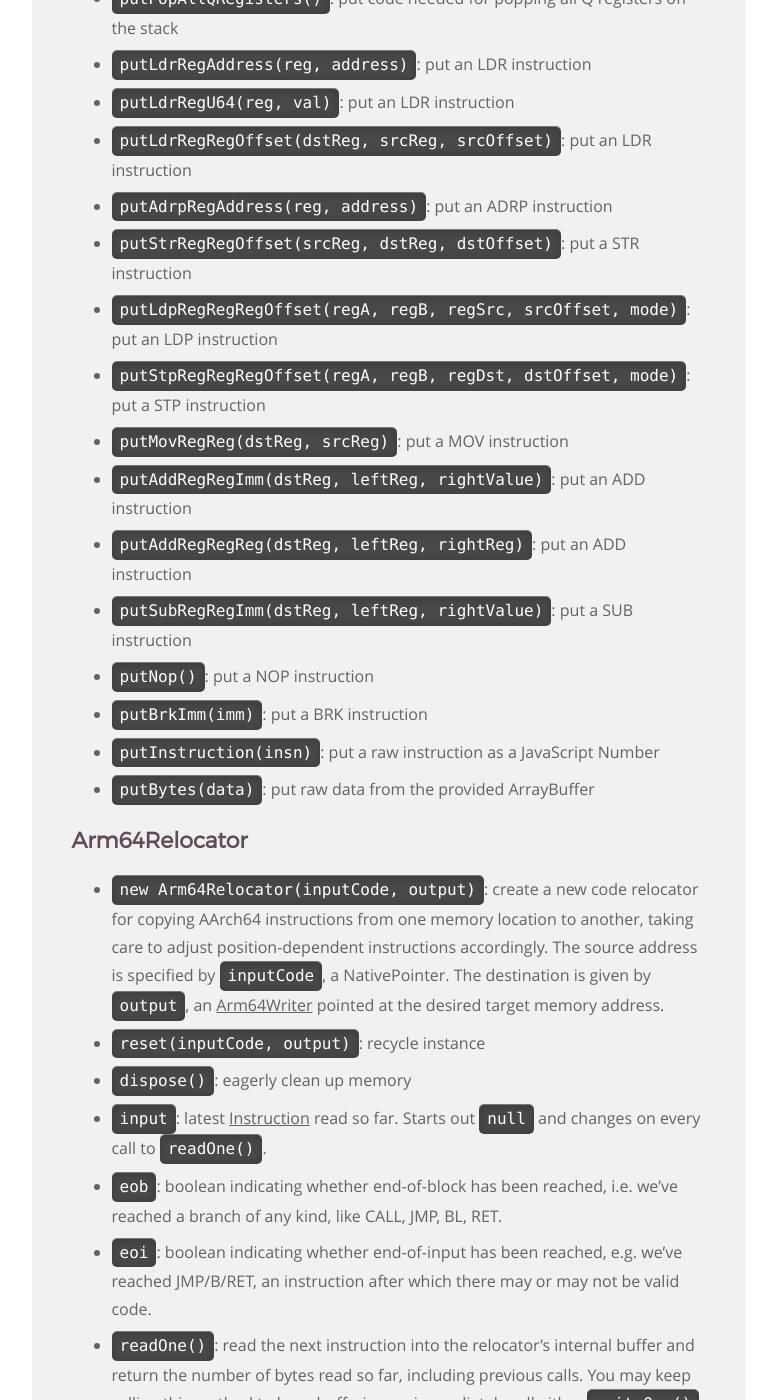
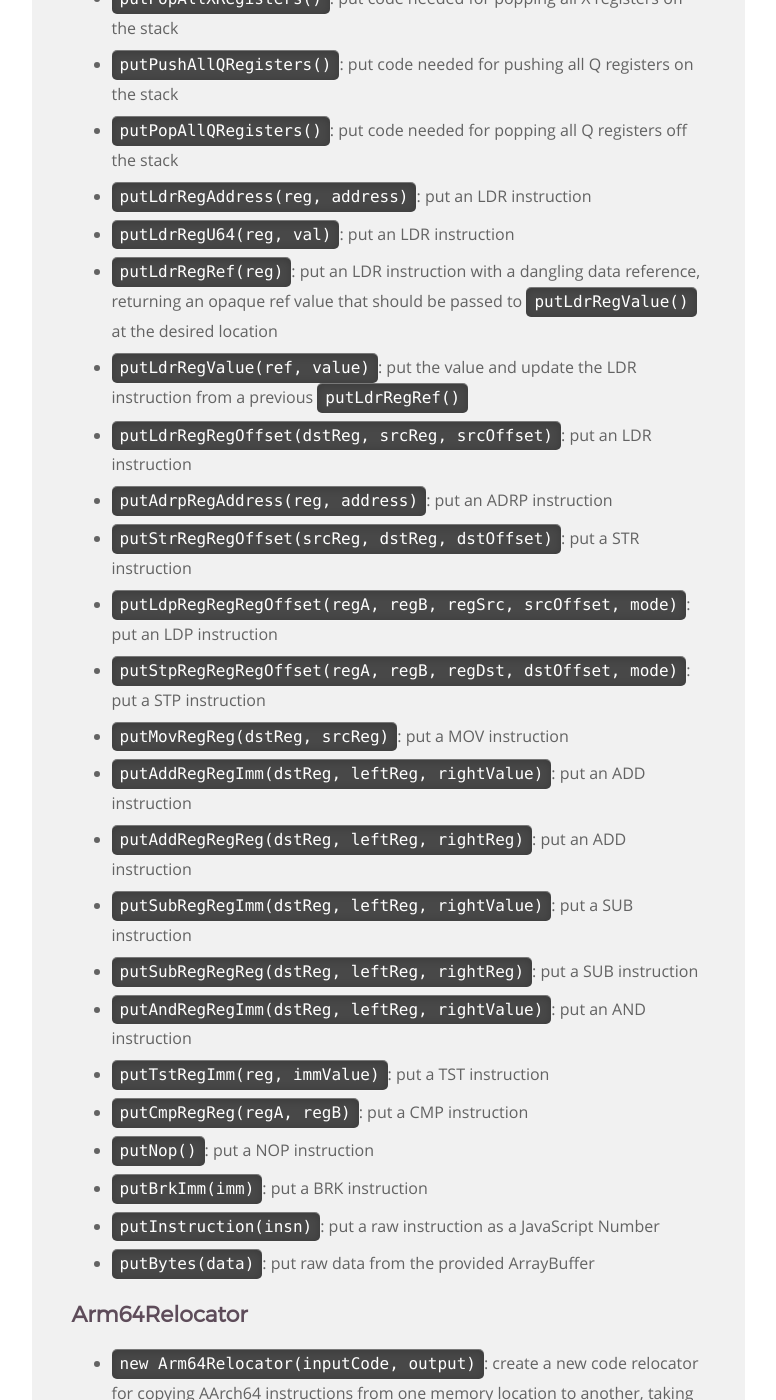
Before and after one commit to frida/frida-website, a Jekyll site: the page built from _docs/javascript-api.md, in a window 1280 px wide and 1400 px high, scrolled down 62394 px. Shown: the whole window, without its empty margins (364-1140 px from the left). Built offline with Jekyll 4.4.1, drawn with Linux system fonts in a browser that asks for light colours; some of the changed text lies outside the part shown.

Commit message:
Synchronize the CodeWriter docs from the autogenerated output

```diff
--- a/_docs/javascript-api.md
+++ b/_docs/javascript-api.md
@@ -1944,10 +1944,16 @@ var activity = Java.cast(ptr("0x1234"), Activity);
     each element is either a string specifying the register, or a Number or
     NativePointer specifying the immediate value.
 
+-   `putCallAddressWithAlignedArguments(func, args)`: like above, but also
+    ensures that the argument list is aligned on a 16 byte boundary
+
 -   `putCallRegWithArguments(reg, args)`: put code needed for calling a C
     function with the specified `args`, specified as a JavaScript array where
     each element is either a string specifying the register, or a Number or
     NativePointer specifying the immediate value.
+
+-   `putCallRegWithAlignedArguments(reg, args)`: like above, but also
+    ensures that the argument list is aligned on a 16 byte boundary
 
 -   `putCallRegOffsetPtrWithArguments(reg, offset, args)`: put code needed for calling a C
     function with the specified `args`, specified as a JavaScript array where
@@ -2548,6 +2554,13 @@ var activity = Java.cast(ptr("0x1234"), Activity);
 
 -   `putLdrRegU64(reg, val)`: put an LDR instruction
 
+-   `putLdrRegRef(reg)`: put an LDR instruction with a dangling data reference,
+    returning an opaque ref value that should be passed to `putLdrRegValue()`
+    at the desired location
+
+-   `putLdrRegValue(ref, value)`: put the value and update the LDR instruction
+    from a previous `putLdrRegRef()`
+
 -   `putLdrRegRegOffset(dstReg, srcReg, srcOffset)`: put an LDR instruction
 
 -   `putAdrpRegAddress(reg, address)`: put an ADRP instruction
@@ -2565,6 +2578,14 @@ var activity = Java.cast(ptr("0x1234"), Activity);
 -   `putAddRegRegReg(dstReg, leftReg, rightReg)`: put an ADD instruction
 
 -   `putSubRegRegImm(dstReg, leftReg, rightValue)`: put a SUB instruction
+
+-   `putSubRegRegReg(dstReg, leftReg, rightReg)`: put a SUB instruction
+
+-   `putAndRegRegImm(dstReg, leftReg, rightValue)`: put an AND instruction
+
+-   `putTstRegImm(reg, immValue)`: put a TST instruction
+
+-   `putCmpRegReg(regA, regB)`: put a CMP instruction
 
 -   `putNop()`: put a NOP instruction
 
```
